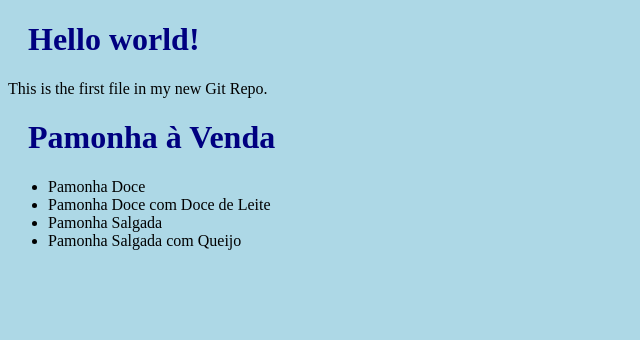
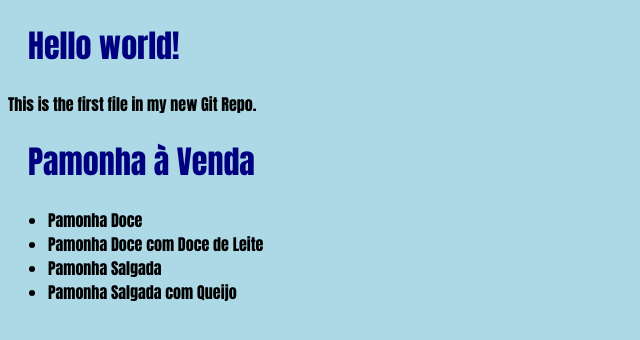
Before and after one commit to I-Am-BrunoHFMelo/vendas_wa, a plain HTML site: page index.html in a window 1280 px wide. Shown: the whole page, without its empty margins (0-640 px from the left). Drawn offline with Linux system fonts and the light colour scheme.

Commit message:
atualizando a fonte da pagina inicial

```diff
--- a/styles.css
+++ b/styles.css
@@ -1,5 +1,8 @@
 
-body { background-color: lightblue; }
+body {
+     background-color: lightblue;
+     font-family: Impact, Haettenschweiler, 'Arial Narrow Bold', sans-serif;
+     }
 h1  {
      color: navy;
      margin-left: 20px;
```
